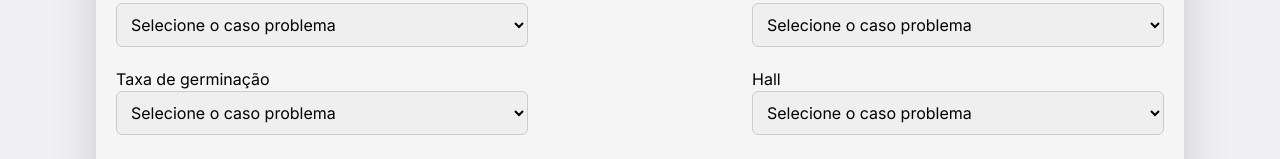
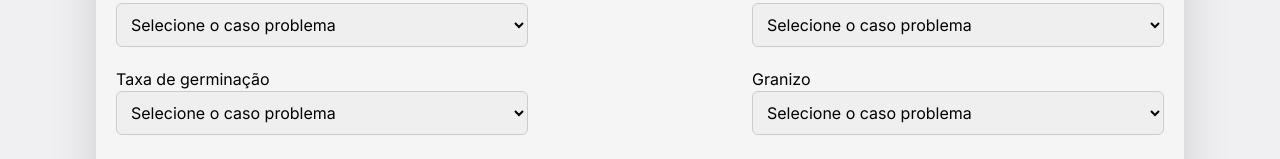
Before and after one commit to FelipeFerreiraDev/Trabalho-I.A-RBC, a React (Vite) app in the folder Front-end/similaridade-ia/: page /casos in a window 1280 px wide. Shown: the part 305-464 px from the top of the page. Built offline with nearby package versions, Linux system fonts and the light colour scheme.

Commit message:
:bug: fix resolvendo cagada do lorenzetti

```diff
--- a/Front-end/similaridade-ia/src/view/candidatos/index.tsx
+++ b/Front-end/similaridade-ia/src/view/candidatos/index.tsx
@@ -3,7 +3,7 @@ export function Candidatos() {
     <section className="grid justify-center">
       <h1 >Lista de Casos Candidatos</h1>
       <div className="h-screen">
-        <h3>CRF: </h3>
+        <h3>CNF: </h3>
         <table className="shadow">
           <thead>
             <tr>
--- a/Front-end/similaridade-ia/src/view/casos/index.tsx
+++ b/Front-end/similaridade-ia/src/view/casos/index.tsx
@@ -70,7 +70,7 @@ export function Casos() {
           </select>
         </div>
         <div>
-          <label>Hall</label>
+          <label>Granizo</label>
           <select className="">
             <option value="">Selecione o caso problema</option>
             {casosProblema.map((casoProblema) => (
```
